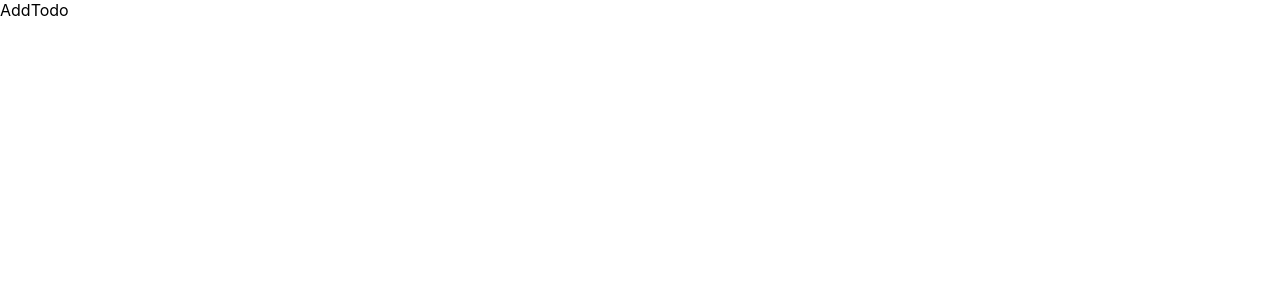
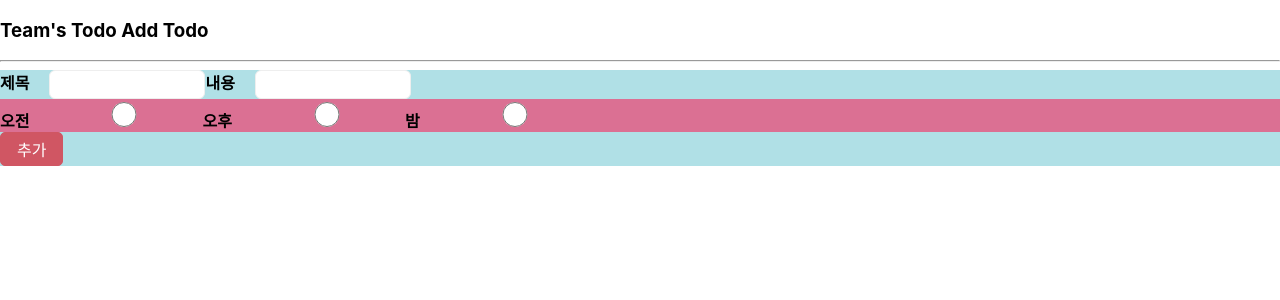
Before and after one commit to dkaodkaork/Team-Todo-HW, a React (Create React App) app: page /add in a window 1280 px wide. Shown: the top 300 px of the page. Built offline with nearby package versions, Linux system fonts and the light colour scheme.

Commit message:
feat: redux 추가, AddTodoForm 컴포넌트 추가 및 기능 추가

```diff
--- a/package.json
+++ b/package.json
@@ -3,6 +3,7 @@
   "version": "0.1.0",
   "private": true,
   "dependencies": {
+    "@reduxjs/toolkit": "^1.9.1",
     "@testing-library/jest-dom": "^5.14.1",
     "@testing-library/react": "^13.0.0",
     "@testing-library/user-event": "^13.2.1",
--- /dev/null
+++ b/src/components/add/addTodo/AddTodoForm.jsx
@@ -0,0 +1,112 @@
+import { useState, useRef } from "react";
+import { useDispatch, useSelector } from "react-redux";
+import axios from "axios";
+
+import { addTodo } from "../../../redux/modules/todo";
+import classes from "./AddTodoForm.module.css";
+import Button from "../../elements/Button";
+import useDate from "../../../hooks/useDate";
+
+const AddTodo = () => {
+  const [state, setState] = useState({ title: "", content: "" });
+  const [when, setWhen] = useState({ checked: false, value: "" });
+  const date = useDate();
+  // const [todo, setTodo] = useState("");
+
+  const dispatch = useDispatch();
+
+  const titleInput = useRef();
+  const radioInput1 = useRef();
+  const radioInput2 = useRef();
+  const radioInput3 = useRef();
+
+  const todoList = useSelector((state) => state.todo.todos);
+  console.log(todoList);
+  const eventHander = (e) => {
+    const id = e.target.id;
+    const value = e.target.value;
+    setState({ ...state, [id]: value });
+  };
+  const whenStateChangeHandler = (e) => {
+    const checked = e.target.checked;
+    const value = e.target.value;
+
+    setWhen({ ...when, checked: checked, value: value });
+    console.log(when);
+  };
+  const addTodoHandler = async (event) => {
+    event.preventDefault();
+
+    const newTodo = {
+      title: state.title,
+      content: state.content,
+      progress: "plan",
+      when: when.value,
+      date: date,
+    };
+    if (state.title && state.content !== "" && when !== "") {
+      await axios.post("http://localhost:3001/posts", newTodo);
+      dispatch(addTodo(newTodo));
+      setState({ title: "", content: "" });
+      setWhen({ checked: false, when: "" });
+      radioInput1.current.checked = false;
+      radioInput2.current.checked = false;
+      radioInput3.current.checked = false;
+      titleInput.current.focus();
+    }
+  };
+
+  return (
+    <div>
+      <h3>Team's Todo Add Todo</h3>
+      <hr />
+      <div className={classes.formContainer}>
+        <form className={classes.formContainer}>
+          <label htmlFor="title">제목</label>
+          {/* 제목입력 */}
+          <input
+            id="title"
+            value={state.title}
+            onChange={eventHander}
+            ref={titleInput}
+          />
+          <label htmlFor="content">내용</label>
+          {/* 내용입력 */}
+          <input id="content" value={state.content} onChange={eventHander} />
+          <div className={classes.whenSelect}>
+            <label htmlFor="morning">오전</label>
+            <input
+              id="morning"
+              type="radio"
+              name="when"
+              value="morning"
+              onChange={whenStateChangeHandler}
+              ref={radioInput1}
+            />
+            <label htmlFor="afternoon">오후</label>
+            <input
+              id="afternoon"
+              type="radio"
+              name="when"
+              value="afternoon"
+              onChange={whenStateChangeHandler}
+              ref={radioInput2}
+            />
+            <label htmlFor="evening">밤</label>
+            <input
+              id="evening"
+              type="radio"
+              name="when"
+              value="evening"
+              onChange={whenStateChangeHandler}
+              ref={radioInput3}
+            />
+          </div>
+          <Button onClick={addTodoHandler}>추가</Button>
+        </form>
+      </div>
+    </div>
+  );
+};
+
+export default AddTodo;
--- /dev/null
+++ b/src/components/add/addTodo/AddTodoForm.module.css
@@ -0,0 +1,6 @@
+.formContainer {
+  background-color: powderblue;
+}
+.whenSelect {
+  background-color: palevioletred;
+}
--- a/src/components/elements/Button.jsx
+++ b/src/components/elements/Button.jsx
@@ -3,7 +3,11 @@ import classes from "./Button.module.css";
 
 const Button = (props) => {
   return (
-    <button className={`${classes.button} ${props.className}`}>
+    <button
+      className={`${classes.button} ${props.className}`}
+      // onClick props 추가
+      onClick={props.onClick}
+    >
       {props.children}
     </button>
   );
--- a/src/pages/AddTodo.jsx
+++ /dev/null
@@ -1,7 +0,0 @@
-import React from "react";
-
-const AddTodo = () => {
-  return <div>AddTodo</div>;
-};
-
-export default AddTodo;
--- /dev/null
+++ b/src/pages/AddTodoPage.jsx
@@ -0,0 +1,13 @@
+import React from "react";
+
+import AddTodoForm from "../components/add/addTodo/AddTodoForm";
+
+const AddTodoPage = () => {
+  return (
+    <div>
+      <AddTodoForm />
+    </div>
+  );
+};
+
+export default AddTodoPage;
--- a/src/redux/config/configStore.js
+++ b/src/redux/config/configStore.js
@@ -1,7 +1,10 @@
 import { createStore } from "redux";
 import { combineReducers } from "redux";
+import todo from "../modules/todo";
 
-const rootReducer = combineReducers({});
+const rootReducer = combineReducers({
+  todo: todo,
+});
 const store = createStore(rootReducer);
 
 export default store;
--- /dev/null
+++ b/src/redux/modules/todo.js
@@ -0,0 +1,39 @@
+// Action Value
+const ADD_TODO = "ADD_TODO";
+
+// Action Creator
+export const addTodo = (payload) => {
+  return {
+    type: ADD_TODO,
+    payload,
+  };
+};
+
+// Initial State
+const initialState = {
+  todos: [
+    {
+      id: 1,
+      title: "리액트 학습",
+      content: "학습1",
+      progress: "plan",
+      when: "morning",
+      date: "now-date",
+    },
+  ],
+};
+
+// Reducer
+const todo = (state = initialState, action) => {
+  switch (action.type) {
+    case ADD_TODO:
+      return {
+        todos: [...state.todos, action.payload],
+      };
+    default:
+      return state;
+  }
+};
+
+// export default reducer
+export default todo;
--- a/src/shared/Router.js
+++ b/src/shared/Router.js
@@ -1,7 +1,7 @@
 import { BrowserRouter, Route, Routes } from "react-router-dom";
 //pages
 import Main from "../pages/Main";
-import AddTodo from "../pages/AddTodo";
+import AddTodoPage from "../pages/AddTodoPage";
 import Detail from "../pages/Detail";
 
 const Router = () => {
@@ -9,7 +9,7 @@ const Router = () => {
     <BrowserRouter>
       <Routes>
         <Route path="/" element={<Main />} />
-        <Route path="/add" element={<AddTodo />} />
+        <Route path="/add" element={<AddTodoPage />} />
         <Route path="detail/:id" element={<Detail />} />
       </Routes>
     </BrowserRouter>
```
Also changed, not shown: src/index.js (+7 -3 lines), 1 other file (tests, documents, lock files or other folders).
